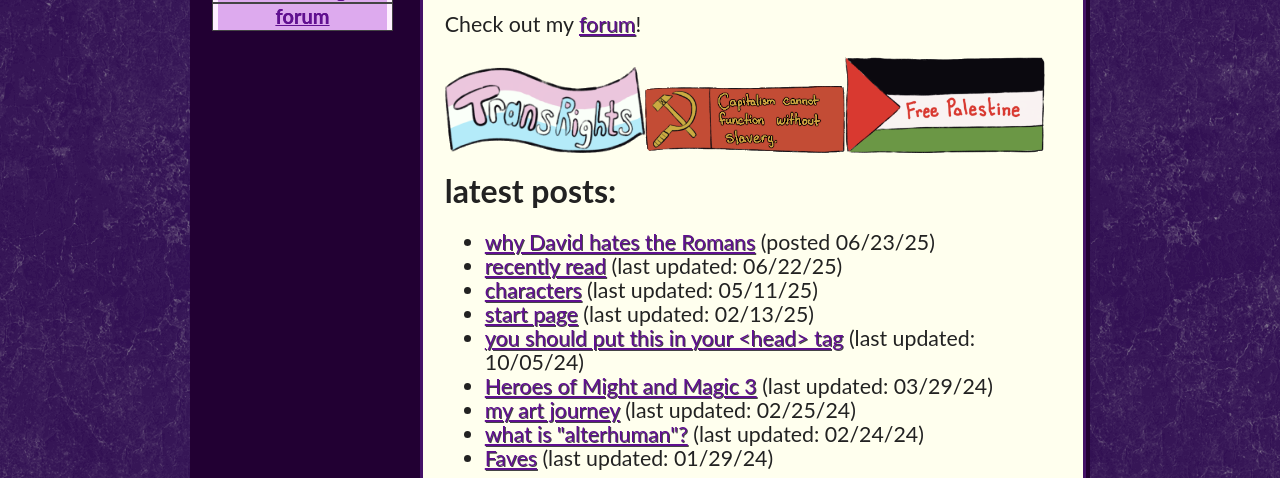
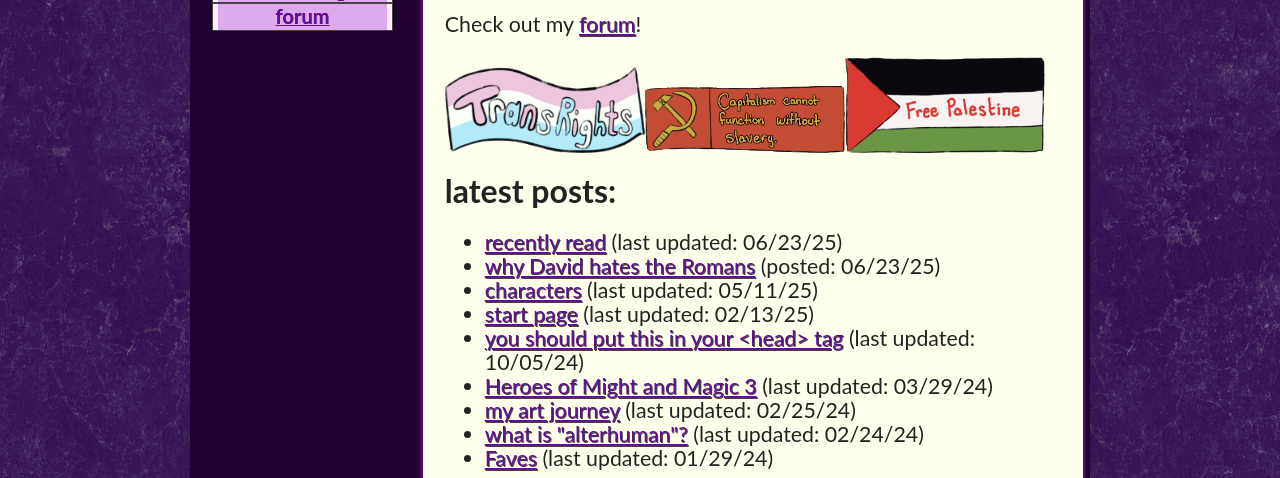
Before and after one commit to cassiterite19/cass-iter-ite.com, a PHP site: page / in a window 1280 px wide. Shown: the part 518-996 px from the top of the page. Run offline with PHP 8.4, Linux system fonts and the light colour scheme.

Commit message:
0623: added to recently read

```diff
--- a/about/recentlyread.php
+++ b/about/recentlyread.php
@@ -10,6 +10,7 @@
                     <div>
                         <h2>links</h2>
                         <ul>
+                            <li><a href="https://rentry.co/what">what</a> by rentry (read: 06/23/25)</li>
                             <li><a href="https://blog.avas.space/future-online-creators/">the future of online creators</a> by ava (read: 06/22/25)</li>
                             <li><a href="https://otherkin.wiki/wiki/Extranthrope">The Otherkin Wiki page on Extranthrope</a> (read: 06/20/25)</li>
                             <li><a href="https://karlkerschl.com/how-i-built-my-own-patreon-alternative/">How I Built My Own Patreon Alternative</a> by Karl Kerschl (read: 06/16/25)</li>
--- a/index.php
+++ b/index.php
@@ -22,8 +22,8 @@
                     <div>
                         <h2>latest posts:</h2>
                         <ul>
-                            <li><a href="/writing/stories/03.php">why David hates the Romans</a> (posted 06/23/25)</li>
-                            <li><a href="/about/recentlyread.php">recently read</a> (last updated: 06/22/25)</li>
+                            <li><a href="/about/recentlyread.php">recently read</a> (last updated: 06/23/25)</li>
+                            <li><a href="/writing/stories/03.php">why David hates the Romans</a> (posted: 06/23/25)</li>
                             <li><a href="/writing/characters.php">characters</a> (last updated: 05/11/25)</li>
                             <li><a href="/websites/start.php">start page</a> (last updated: 02/13/25)</li>
                             <li><a href="/websites/head.php">you should put this in your &lt;head&gt; tag</a> (last updated: 10/05/24)</li>
```
